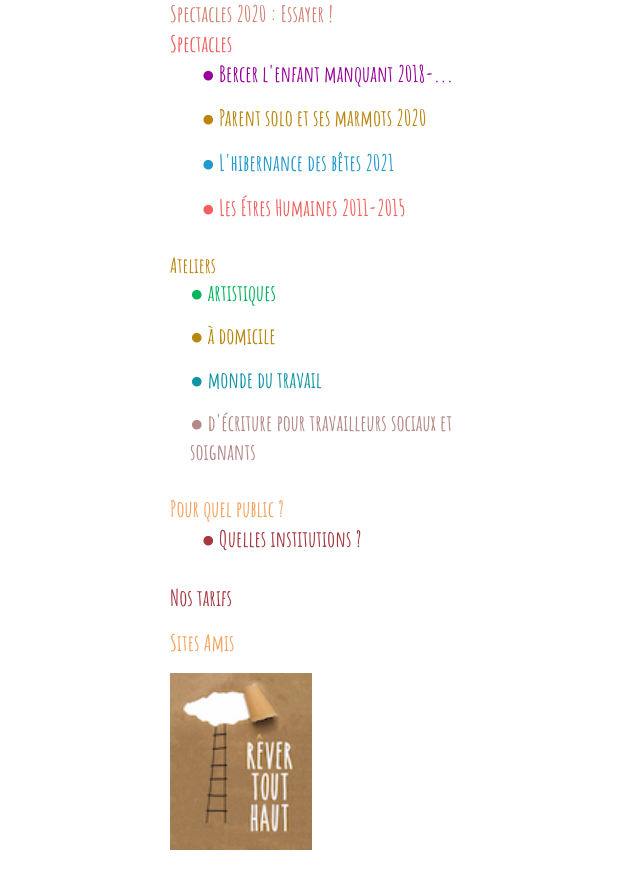
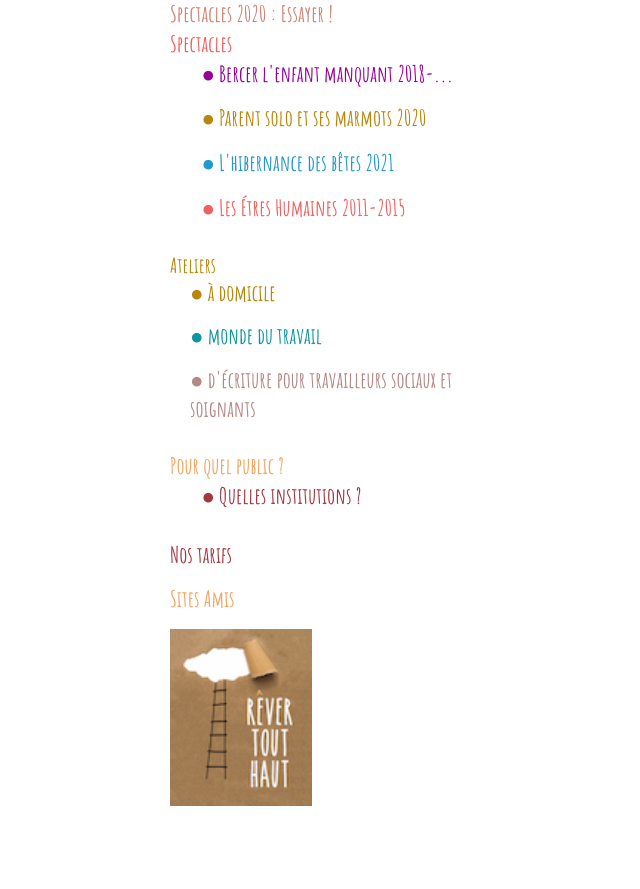
Before and after one commit to leshnik/revertouthaut, a Jekyll site: the page built from nos-tarifs.md, in a window 1280 px wide and 900 px high, scrolled down 1371 px. Shown: the top 889 px of the window, without its empty margins (0-640 px from the left). Built offline with Jekyll 4.4.1, drawn with Linux system fonts in a browser that asks for light colours; after the commit the page ends 2228 px from its top, so only the background shows below that.

Commit message:
remove atel artistiques

```diff
--- a/_includes/nav-links.html
+++ b/_includes/nav-links.html
@@ -65,9 +65,6 @@
   <li style="color: darkgoldenrod" class="rever-enlarged">Ateliers
     <ul>
       <li>
-        <a style="color: #02B45B" href="/ateliers-artistiques">●&nbsp;artistiques</a>
-      </li>
-      <li>
         <a style="color: darkgoldenrod" href="ateliers-a-domicile">●&nbsp;à&nbsp;domicile</a>
       </li>
       <li>
```
